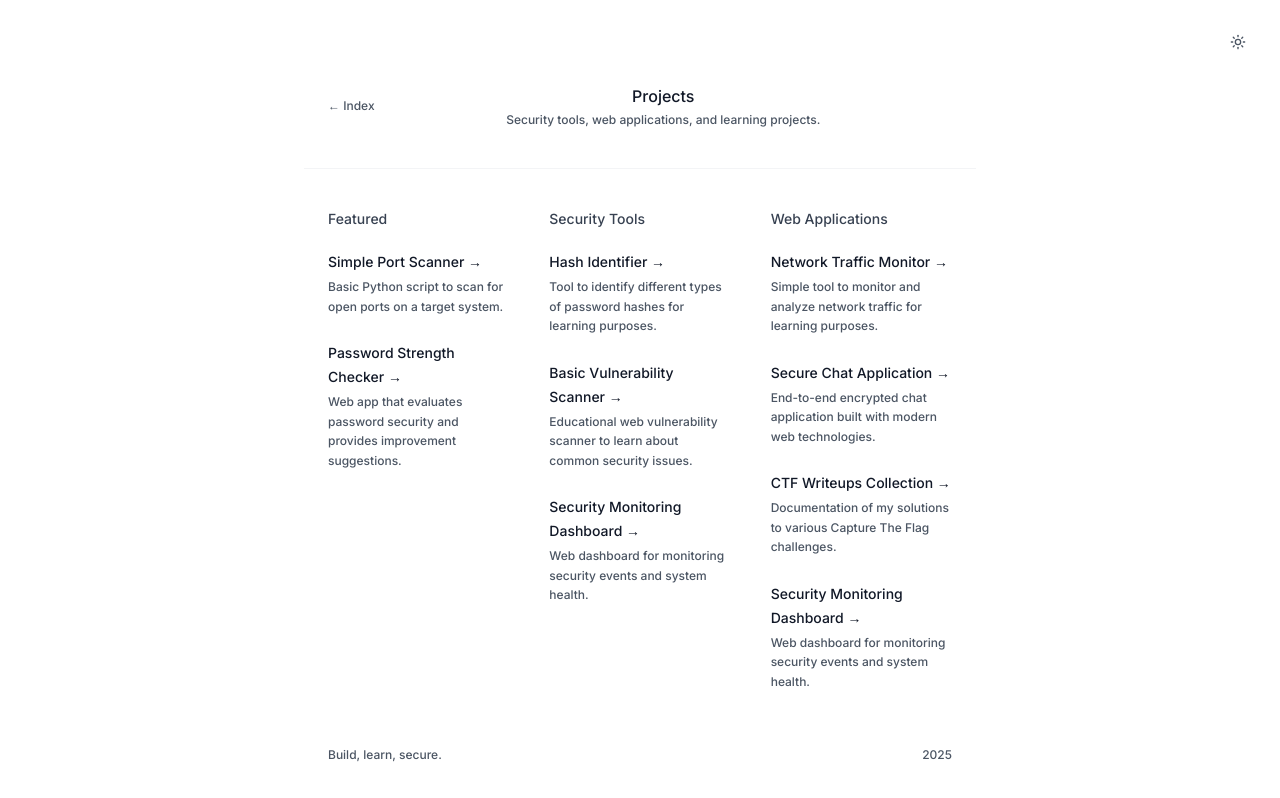
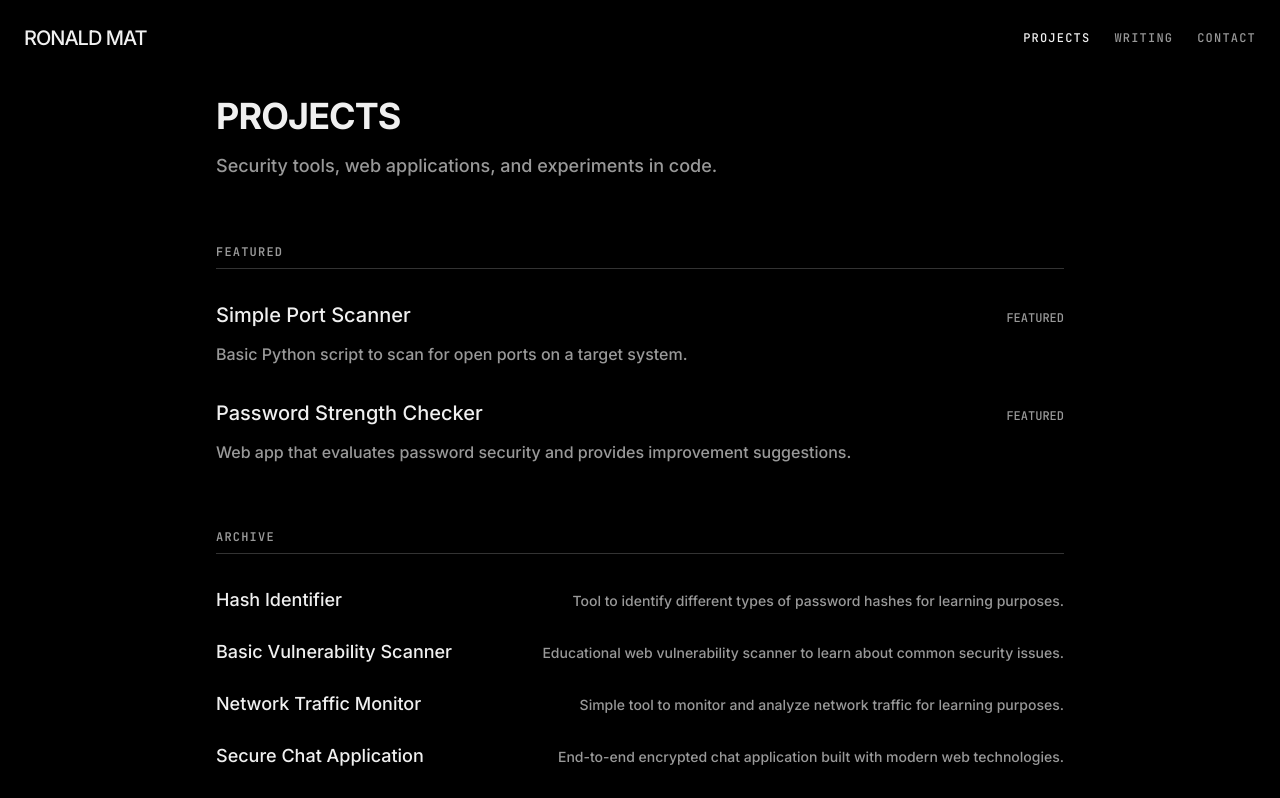
Before and after one commit to glitchbytez/ronald-mat, a Next.js app: page /projects in a window 1280 px wide. Shown: the top 798 px of the page. Built offline with nearby package versions, Linux system fonts and the light colour scheme.

Commit message:
feat: add new page designs for writing, craft, and projects sections.

```diff
--- a/app/craft/page.tsx
+++ b/app/craft/page.tsx
@@ -1,67 +1,67 @@
 import Link from "next/link"
-import { ThemeToggle } from "@/components/theme-toggle"
 import toolsData from "@/data/tools.json"
 
 export default function CraftPage() {
   return (
-    <div className="min-h-screen bg-white dark:bg-gray-900 transition-colors">
-      {/* Theme Toggle - Fixed Position */}
-      <div className="fixed top-6 right-6 z-50">
-        <ThemeToggle />
+    <div className="min-h-screen bg-background text-foreground font-sans selection:bg-white selection:text-black flex flex-col">
+
+      {/* Navigation / Header */}
+      <header className="fixed top-0 left-0 right-0 p-6 flex justify-between items-center z-50">
+        <div className="text-xl font-bold tracking-tighter">
+          <Link href="/" className="hover:text-muted-foreground transition-colors">
+            <span className="hidden sm:inline">RONALD MAT</span>
+            <span className="sm:hidden">RM</span>
+          </Link>
         </div>
+        <nav className="flex gap-6 text-xs font-mono uppercase tracking-widest text-muted-foreground">
+          <Link href="/projects" className="hover:text-foreground transition-colors">Projects</Link>
+          <Link href="/writing" className="hover:text-foreground transition-colors">Writing</Link>
+          <Link href="mailto:ronald@mat.dev" className="hover:text-foreground transition-colors">Contact</Link>
+        </nav>
+      </header>
 
-      <div className="max-w-2xl mx-auto px-6 py-16">
-        {/* Header */}
-        <header className="sticky top-0 bg-white/80 dark:bg-gray-900/80 backdrop-blur-sm border-b border-gray-100 dark:border-gray-800 mb-10 py-5 -mx-6 px-6">
-          <div className="flex items-center justify-between mb-5">
-            <Link
-              href="/"
-              className="text-gray-600 dark:text-gray-400 hover:text-gray-900 dark:hover:text-gray-100 transition-colors text-xs"
-            >
-              ← Index
-            </Link>
-            <div className="text-center">
-              <h1 className="text-base font-medium text-gray-900 dark:text-gray-100">Security Tools</h1>
-              <p className="text-gray-600 dark:text-gray-400 text-xs mt-1">
+      {/* Main Content */}
+      <main className="flex-1 flex flex-col px-6 py-24 max-w-4xl mx-auto w-full">
+
+        <div className="mb-16">
+          <h1 className="text-4xl font-bold tracking-tight mb-4">CRAFT</h1>
+          <p className="text-muted-foreground text-lg max-w-2xl">
             Custom penetration testing and network analysis utilities.
           </p>
         </div>
-            <div></div> {/* Spacer for center alignment */}
-          </div>
-        </header>
 
-        {/* Main Content Grid */}
-        <div className="grid md:grid-cols-3 gap-10 mb-14">
+        <div className="space-y-16">
           {toolsData.categories.map((category) => (
-            <div key={category.name}>
-              <h2 className="text-gray-700 dark:text-gray-300 font-medium mb-5 text-sm">{category.name}</h2>
-              <div className="space-y-6">
+            <section key={category.name} className="space-y-8">
+              <h2 className="font-mono text-xs uppercase tracking-widest text-muted-foreground border-b border-border pb-2">{category.name}</h2>
+              <div className="grid gap-6">
                 {category.tools.map((tool) => (
-                  <div key={tool.name}>
-                    <Link
-                      href={tool.github}
-                      target="_blank"
-                      rel="noopener noreferrer"
-                      className="text-gray-900 dark:text-gray-100 font-medium hover:text-gray-600 dark:hover:text-gray-400 transition-colors text-sm"
-                    >
-                      {tool.name} →
+                  <div key={tool.name} className="group">
+                    <Link href={tool.github} target="_blank" rel="noopener noreferrer" className="flex flex-col sm:flex-row sm:items-baseline justify-between gap-2 sm:gap-8">
+                      <h3 className="text-lg font-medium group-hover:underline decoration-1 underline-offset-4 shrink-0">{tool.name}</h3>
+                      <p className="text-sm text-muted-foreground leading-relaxed line-clamp-1 sm:text-right">
+                        {tool.description}
+                      </p>
                     </Link>
-                    <p className="text-gray-600 dark:text-gray-400 text-xs leading-relaxed mt-1">{tool.description}</p>
                   </div>
                 ))}
               </div>
-            </div>
+            </section>
           ))}
         </div>
 
+      </main>
+
       {/* Footer */}
-        <footer className="flex justify-between items-center text-xs text-gray-600 dark:text-gray-400">
-          <p>Stay secure.</p>
-          <div className="flex items-center gap-1">
-            <span>2025</span>
+      <footer className="p-6 flex justify-between items-center text-xs text-muted-foreground font-mono uppercase tracking-widest">
+        <div>
+          &copy; 2025 Ronald Mat
+        </div>
+        <div className="flex gap-4">
+          <Link href="https://github.com" className="hover:text-foreground transition-colors">GitHub</Link>
+          <Link href="https://twitter.com" className="hover:text-foreground transition-colors">Twitter</Link>
         </div>
       </footer>
     </div>
-    </div>
   )
 }
--- a/app/projects/page.tsx
+++ b/app/projects/page.tsx
@@ -1,5 +1,4 @@
 import Link from "next/link"
-import { ThemeToggle } from "@/components/theme-toggle"
 import projectsData from "@/data/projects.json"
 
 export default function ProjectsPage() {
@@ -8,126 +7,86 @@ export default function ProjectsPage() {
   const otherProjects = projectsData.projects.filter((project) => !project.featured)
 
   return (
-    <div className="min-h-screen bg-white dark:bg-gray-900 transition-colors">
-      {/* Theme Toggle - Fixed Position */}
-      <div className="fixed top-6 right-6 z-50">
-        <ThemeToggle />
+    <div className="min-h-screen bg-background text-foreground font-sans selection:bg-white selection:text-black flex flex-col">
+
+      {/* Navigation / Header */}
+      <header className="fixed top-0 left-0 right-0 p-6 flex justify-between items-center z-50">
+        <div className="text-xl font-bold tracking-tighter">
+          <Link href="/" className="hover:text-muted-foreground transition-colors">
+            <span className="hidden sm:inline">RONALD MAT</span>
+            <span className="sm:hidden">RM</span>
+          </Link>
+        </div>
+        <nav className="flex gap-6 text-xs font-mono uppercase tracking-widest text-muted-foreground">
+          <Link href="/projects" className="text-foreground">Projects</Link>
+          <Link href="/writing" className="hover:text-foreground transition-colors">Writing</Link>
+          <Link href="mailto:ronald@mat.dev" className="hover:text-foreground transition-colors">Contact</Link>
+        </nav>
+      </header>
+
+      {/* Main Content */}
+      <main className="flex-1 flex flex-col px-6 py-24 max-w-4xl mx-auto w-full">
+
+        <div className="mb-16">
+          <h1 className="text-4xl font-bold tracking-tight mb-4">PROJECTS</h1>
+          <p className="text-muted-foreground text-lg max-w-2xl">
+            Security tools, web applications, and experiments in code.
+          </p>
         </div>
 
-      <div className="max-w-2xl mx-auto px-6 py-16">
-        {/* Header */}
-        <header className="sticky top-0 bg-white/80 dark:bg-gray-900/80 backdrop-blur-sm border-b border-gray-100 dark:border-gray-800 mb-10 py-5 -mx-6 px-6">
-          <div className="flex items-center justify-between mb-5">
-            <Link
-              href="/"
-              className="text-gray-600 dark:text-gray-400 hover:text-gray-900 dark:hover:text-gray-100 transition-colors text-xs"
-            >
-              ← Index
-            </Link>
-            <div className="text-center">
-              <h1 className="text-base font-medium text-gray-900 dark:text-gray-100">Projects</h1>
-              <p className="text-gray-600 dark:text-gray-400 text-xs mt-1">
-                Security tools, web applications, and learning projects.
-              </p>
-            </div>
-            <div></div> {/* Spacer for center alignment */}
-          </div>
-        </header>
-
-        {/* Main Content Grid */}
-        <div className="grid md:grid-cols-3 gap-10 mb-14">
+        <div className="space-y-16">
           {/* Featured Projects */}
           {featuredProjects.length > 0 && (
-            <div>
-              <h2 className="text-gray-700 dark:text-gray-300 font-medium mb-5 text-sm">Featured</h2>
-              <div className="space-y-6">
+            <section className="space-y-8">
+              <h2 className="font-mono text-xs uppercase tracking-widest text-muted-foreground border-b border-border pb-2">Featured</h2>
+              <div className="grid gap-8">
                 {featuredProjects.map((project) => (
-                  <div key={project.id}>
-                    <Link
-                      href={project.github}
-                      target="_blank"
-                      rel="noopener noreferrer"
-                      className="text-gray-900 dark:text-gray-100 font-medium hover:text-gray-600 dark:hover:text-gray-400 transition-colors text-sm"
-                    >
-                      {project.name} →
-                    </Link>
-                    <p className="text-gray-600 dark:text-gray-400 text-xs leading-relaxed mt-1">
+                  <div key={project.id} className="group">
+                    <Link href={project.github} target="_blank" rel="noopener noreferrer" className="block space-y-3">
+                      <div className="flex justify-between items-baseline">
+                        <h3 className="text-xl font-medium group-hover:underline decoration-1 underline-offset-4">{project.name}</h3>
+                        <span className="text-xs text-muted-foreground font-mono">FEATURED</span>
+                      </div>
+                      <p className="text-muted-foreground leading-relaxed max-w-2xl">
                         {project.description}
                       </p>
+                    </Link>
                   </div>
                 ))}
               </div>
-            </div>
+            </section>
           )}
 
-          {/* Security Tools */}
-          <div>
-            <h2 className="text-gray-700 dark:text-gray-300 font-medium mb-5 text-sm">Security Tools</h2>
-            <div className="space-y-6">
-              {otherProjects
-                .filter(
-                  (project) =>
-                    project.name.toLowerCase().includes("scanner") ||
-                    project.name.toLowerCase().includes("hash") ||
-                    project.name.toLowerCase().includes("security"),
-                )
-                .map((project) => (
-                  <div key={project.id}>
-                    <Link
-                      href={project.github}
-                      target="_blank"
-                      rel="noopener noreferrer"
-                      className="text-gray-900 dark:text-gray-100 font-medium hover:text-gray-600 dark:hover:text-gray-400 transition-colors text-sm"
-                    >
-                      {project.name} →
-                    </Link>
-                    <p className="text-gray-600 dark:text-gray-400 text-xs leading-relaxed mt-1">
+          {/* Other Projects */}
+          <section className="space-y-8">
+            <h2 className="font-mono text-xs uppercase tracking-widest text-muted-foreground border-b border-border pb-2">Archive</h2>
+            <div className="grid gap-6">
+              {otherProjects.map((project) => (
+                <div key={project.id} className="group">
+                  <Link href={project.github} target="_blank" rel="noopener noreferrer" className="flex flex-col sm:flex-row sm:items-baseline justify-between gap-2 sm:gap-8">
+                    <h3 className="text-lg font-medium group-hover:underline decoration-1 underline-offset-4 shrink-0">{project.name}</h3>
+                    <p className="text-sm text-muted-foreground leading-relaxed line-clamp-1 sm:text-right">
                       {project.description}
                     </p>
+                  </Link>
                 </div>
               ))}
             </div>
+          </section>
         </div>
 
-          {/* Web Applications */}
-          <div>
-            <h2 className="text-gray-700 dark:text-gray-300 font-medium mb-5 text-sm">Web Applications</h2>
-            <div className="space-y-6">
-              {otherProjects
-                .filter(
-                  (project) =>
-                    project.name.toLowerCase().includes("web") ||
-                    project.name.toLowerCase().includes("app") ||
-                    project.name.toLowerCase().includes("password") ||
-                    (!project.name.toLowerCase().includes("scanner") && !project.name.toLowerCase().includes("hash")),
-                )
-                .map((project) => (
-                  <div key={project.id}>
-                    <Link
-                      href={project.github}
-                      target="_blank"
-                      rel="noopener noreferrer"
-                      className="text-gray-900 dark:text-gray-100 font-medium hover:text-gray-600 dark:hover:text-gray-400 transition-colors text-sm"
-                    >
-                      {project.name} →
-                    </Link>
-                    <p className="text-gray-600 dark:text-gray-400 text-xs leading-relaxed mt-1">
-                      {project.description}
-                    </p>
-                  </div>
-                ))}
-            </div>
-          </div>
-        </div>
+      </main>
 
       {/* Footer */}
-        <footer className="flex justify-between items-center text-xs text-gray-600 dark:text-gray-400">
-          <p>Build, learn, secure.</p>
-          <div className="flex items-center gap-1">
-            <span>2025</span>
+      <footer className="p-6 flex justify-between items-center text-xs text-muted-foreground font-mono uppercase tracking-widest">
+        <div>
+          &copy; 2025 Ronald Mat
+        </div>
+        <div className="flex gap-4">
+          <Link href="https://github.com" className="hover:text-foreground transition-colors">GitHub</Link>
+          <Link href="https://twitter.com" className="hover:text-foreground transition-colors">Twitter</Link>
         </div>
       </footer>
     </div>
-    </div>
   )
 }
--- a/app/writing/[slug]/page.tsx
+++ b/app/writing/[slug]/page.tsx
@@ -1,6 +1,5 @@
 import Link from "next/link"
 import { notFound } from "next/navigation"
-import { ThemeToggle } from "@/components/theme-toggle"
 import articlesData from "@/data/articles.json"
 import type { JSX } from "react"
 
@@ -31,7 +30,7 @@ export default async function ArticlePage({ params }: ArticlePageProps) {
 
       if (line.startsWith("## ")) {
         elements.push(
-          <h2 key={currentIndex++} className="text-base font-medium text-gray-900 dark:text-gray-100 mt-7 mb-3">
+          <h2 key={currentIndex++} className="text-xl font-bold tracking-tight mt-10 mb-4">
             {line.replace("## ", "")}
           </h2>,
         )
@@ -44,8 +43,8 @@ export default async function ArticlePage({ params }: ArticlePageProps) {
           j++
         }
         elements.push(
-          <div key={currentIndex++} className="bg-gray-50 dark:bg-gray-800 rounded-lg p-4 my-5">
-            <pre className="text-xs text-gray-800 dark:text-gray-200 overflow-x-auto">
+          <div key={currentIndex++} className="bg-muted/50 rounded-lg p-4 my-6 border border-border">
+            <pre className="text-xs font-mono overflow-x-auto">
               <code>{codeContent.trim()}</code>
             </pre>
           </div>,
@@ -60,9 +59,9 @@ export default async function ArticlePage({ params }: ArticlePageProps) {
           k++
         }
         elements.push(
-          <ul key={currentIndex++} className="list-disc list-inside space-y-2 ml-4">
+          <ul key={currentIndex++} className="list-disc list-inside space-y-2 ml-4 my-4 text-muted-foreground">
             {listItems.map((item, idx) => (
-              <li key={idx} className="text-sm text-gray-700 dark:text-gray-300">
+              <li key={idx}>
                 {item}
               </li>
             ))}
@@ -73,13 +72,13 @@ export default async function ArticlePage({ params }: ArticlePageProps) {
         // Regular paragraph
         const processedLine = line.replace(
           /`([^`]+)`/g,
-          '<code class="bg-gray-100 dark:bg-gray-800 px-1 py-0.5 rounded text-xs">$1</code>',
+          '<code class="bg-muted px-1 py-0.5 rounded text-xs font-mono">$1</code>',
         )
 
         elements.push(
           <p
             key={currentIndex++}
-            className="text-sm text-gray-700 dark:text-gray-300"
+            className="text-muted-foreground leading-relaxed mb-4"
             dangerouslySetInnerHTML={{ __html: processedLine }}
           />,
         )
@@ -90,43 +89,63 @@ export default async function ArticlePage({ params }: ArticlePageProps) {
   }
 
   return (
-    <div className="min-h-screen bg-white dark:bg-gray-900 transition-colors">
-      {/* Theme Toggle - Fixed Position */}
-      <div className="fixed top-6 right-6 z-50">
-        <ThemeToggle />
-      </div>
+    <div className="min-h-screen bg-background text-foreground font-sans selection:bg-white selection:text-black flex flex-col">
 
-      <div className="max-w-2xl mx-auto px-6 py-16">
-        {/* Header */}
-        <header className="sticky top-0 bg-white/80 dark:bg-gray-900/80 backdrop-blur-sm border-b border-gray-100 dark:border-gray-800 mb-10 py-5 -mx-6 px-6">
-          <Link
-            href="/writing"
-            className="text-gray-600 dark:text-gray-400 hover:text-gray-900 dark:hover:text-gray-100 transition-colors text-xs"
-          >
-            ← Writing
+      {/* Navigation / Header */}
+      <header className="fixed top-0 left-0 right-0 p-6 flex justify-between items-center z-50">
+        <div className="text-xl font-bold tracking-tighter">
+          <Link href="/" className="hover:text-muted-foreground transition-colors">
+            <span className="hidden sm:inline">RONALD MAT</span>
+            <span className="sm:hidden">RM</span>
           </Link>
-        </header>
+        </div>
+        <nav className="flex gap-6 text-xs font-mono uppercase tracking-widest text-muted-foreground">
+          <Link href="/projects" className="hover:text-foreground transition-colors">Projects</Link>
+          <Link href="/writing" className="text-foreground">Writing</Link>
+          <Link href="mailto:ronald@mat.dev" className="hover:text-foreground transition-colors">Contact</Link>
+        </nav>
+      </header>
 
-        {/* Article */}
+      {/* Main Content */}
+      <main className="flex-1 flex flex-col px-6 py-24 max-w-3xl mx-auto w-full">
+
         <article>
           {/* Title and Meta */}
-          <div className="mb-10">
-            <h1 className="text-lg font-medium text-gray-900 dark:text-gray-100 mb-3">{article.title}</h1>
-            <time className="text-gray-500 dark:text-gray-400 text-xs">
+          <div className="mb-12 text-center">
+            <div className="font-mono text-xs uppercase tracking-widest text-muted-foreground mb-4">
               {new Date(article.date).toLocaleDateString("en-US", {
                 year: "numeric",
                 month: "long",
                 day: "numeric",
               })}
-            </time>
+            </div>
+            <h1 className="text-3xl md:text-4xl font-bold tracking-tight leading-tight">{article.title}</h1>
           </div>
 
           {/* Content */}
-          <div className="prose prose-gray dark:prose-invert max-w-none">
-            <div className="space-y-5 leading-relaxed">{renderContent(article.content)}</div>
+          <div className="prose prose-invert max-w-none">
+            {renderContent(article.content)}
           </div>
         </article>
-      </div>
+
+        <div className="mt-16 pt-8 border-t border-border flex justify-center">
+          <Link href="/writing" className="font-mono text-xs uppercase tracking-widest text-muted-foreground hover:text-foreground transition-colors">
+            ← Back to Writing
+          </Link>
+        </div>
+
+      </main>
+
+      {/* Footer */}
+      <footer className="p-6 flex justify-between items-center text-xs text-muted-foreground font-mono uppercase tracking-widest">
+        <div>
+          &copy; 2025 Ronald Mat
+        </div>
+        <div className="flex gap-4">
+          <Link href="https://github.com" className="hover:text-foreground transition-colors">GitHub</Link>
+          <Link href="https://twitter.com" className="hover:text-foreground transition-colors">Twitter</Link>
+        </div>
+      </footer>
     </div>
   )
 }
--- a/app/writing/page.tsx
+++ b/app/writing/page.tsx
@@ -1,5 +1,4 @@
 import Link from "next/link"
-import { ThemeToggle } from "@/components/theme-toggle"
 import articlesData from "@/data/articles.json"
 
 export default function WritingPage() {
@@ -20,60 +19,70 @@ export default function WritingPage() {
   const sortedYears = Object.keys(articlesByYear).sort((a, b) => Number.parseInt(b) - Number.parseInt(a))
 
   return (
-    <div className="min-h-screen bg-white dark:bg-gray-900 transition-colors">
-      {/* Theme Toggle - Fixed Position */}
-      <div className="fixed top-6 right-6 z-50">
-        <ThemeToggle />
+    <div className="min-h-screen bg-background text-foreground font-sans selection:bg-white selection:text-black flex flex-col">
+
+      {/* Navigation / Header */}
+      <header className="fixed top-0 left-0 right-0 p-6 flex justify-between items-center z-50">
+        <div className="text-xl font-bold tracking-tighter">
+          <Link href="/" className="hover:text-muted-foreground transition-colors">
+            <span className="hidden sm:inline">RONALD MAT</span>
+            <span className="sm:hidden">RM</span>
+          </Link>
+        </div>
+        <nav className="flex gap-6 text-xs font-mono uppercase tracking-widest text-muted-foreground">
+          <Link href="/projects" className="hover:text-foreground transition-colors">Projects</Link>
+          <Link href="/writing" className="text-foreground">Writing</Link>
+          <Link href="mailto:ronald@mat.dev" className="hover:text-foreground transition-colors">Contact</Link>
+        </nav>
+      </header>
+
+      {/* Main Content */}
+      <main className="flex-1 flex flex-col px-6 py-24 max-w-4xl mx-auto w-full">
+
+        <div className="mb-16">
+          <h1 className="text-4xl font-bold tracking-tight mb-4">WRITING</h1>
+          <p className="text-muted-foreground text-lg max-w-2xl">
+            Thoughts on security, software development, and learning.
+          </p>
         </div>
 
-      <div className="max-w-2xl mx-auto px-6 py-16">
-        {/* Header */}
-        <header className="sticky top-0 bg-white/80 dark:bg-gray-900/80 backdrop-blur-sm border-b border-gray-100 dark:border-gray-800 mb-10 py-5 -mx-6 px-6">
-          <div className="flex items-center justify-between">
-            <Link
-              href="/"
-              className="text-gray-600 dark:text-gray-400 hover:text-gray-900 dark:hover:text-gray-100 transition-colors text-xs"
-            >
-              ← Index
-            </Link>
-            <h1 className="text-base font-medium text-gray-900 dark:text-gray-100">Writing</h1>
-            <div></div> {/* Spacer for center alignment */}
-          </div>
-        </header>
-
-        {/* Writing List */}
-        <div className="space-y-10">
+        <div className="space-y-16">
           {sortedYears.map((year) => (
-            <section key={year}>
-              <div className="flex">
-                <div className="w-14 flex-shrink-0">
-                  <h2 className="text-gray-400 dark:text-gray-500 text-xs">{year}</h2>
-                </div>
-                <div className="flex-1 space-y-3">
+            <section key={year} className="space-y-8">
+              <h2 className="font-mono text-xs uppercase tracking-widest text-muted-foreground border-b border-border pb-2">{year}</h2>
+              <div className="grid gap-6">
                 {articlesByYear[year]
                   .sort((a, b) => new Date(b.date).getTime() - new Date(a.date).getTime())
                   .map((article) => (
-                      <div key={article.id} className="flex justify-between items-start">
-                        <Link
-                          href={`/writing/${article.slug}`}
-                          className="text-gray-900 dark:text-gray-100 hover:text-gray-600 dark:hover:text-gray-400 transition-colors text-sm"
-                        >
-                          {article.title}
-                        </Link>
-                        <span className="text-gray-400 dark:text-gray-500 text-xs ml-4">
+                    <div key={article.id} className="group">
+                      <Link href={`/writing/${article.slug}`} className="flex flex-col sm:flex-row sm:items-baseline justify-between gap-2 sm:gap-8">
+                        <h3 className="text-lg font-medium group-hover:underline decoration-1 underline-offset-4 shrink-0">{article.title}</h3>
+                        <span className="text-xs text-muted-foreground font-mono">
                           {new Date(article.date).toLocaleDateString("en-US", {
-                            month: "2-digit",
-                            day: "2-digit",
+                            month: "long",
+                            day: "numeric",
                           })}
                         </span>
+                      </Link>
                     </div>
                   ))}
-                </div>
               </div>
             </section>
           ))}
         </div>
+
+      </main>
+
+      {/* Footer */}
+      <footer className="p-6 flex justify-between items-center text-xs text-muted-foreground font-mono uppercase tracking-widest">
+        <div>
+          &copy; 2025 Ronald Mat
         </div>
+        <div className="flex gap-4">
+          <Link href="https://github.com" className="hover:text-foreground transition-colors">GitHub</Link>
+          <Link href="https://twitter.com" className="hover:text-foreground transition-colors">Twitter</Link>
+        </div>
+      </footer>
     </div>
   )
 }
```
Lines whose indentation alone changed are shown as unchanged.
